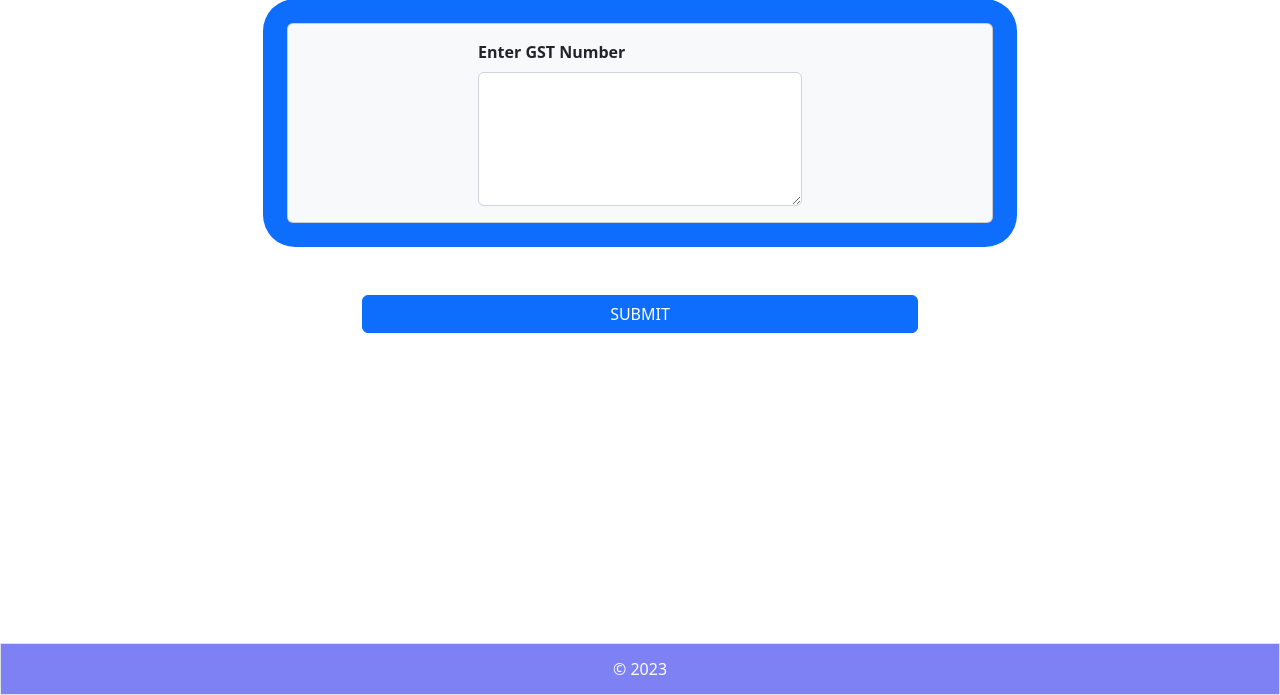
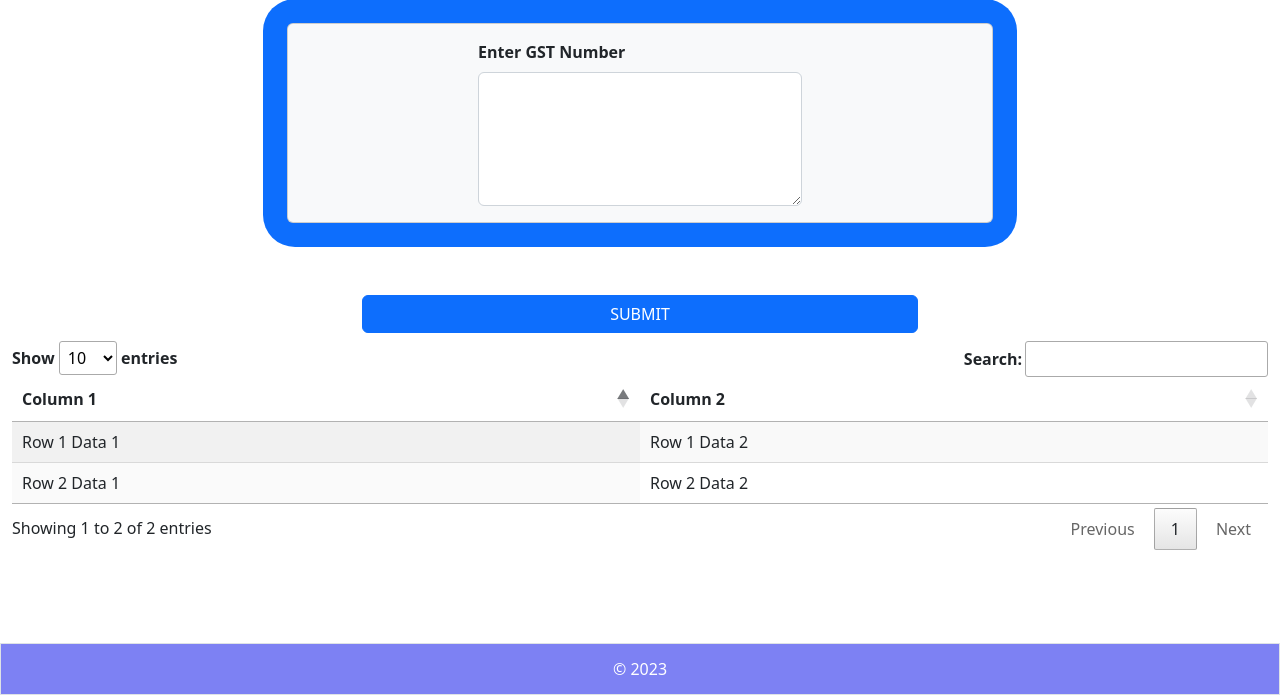
Before and after one commit to Pumpkin-cod/efficient_apps, a Django app: page /gst/gst_number_check in a window 1280 px wide. Shown: the part 105-800 px from the top of the page. Run offline with Django 4.2, Linux system fonts and the light colour scheme; some libraries are stand-ins or nearby versions.

Commit message:
created the dataTable, Creating-> integration of the response with the data table

```diff
--- a/gst/views.py
+++ b/gst/views.py
@@ -15,7 +15,6 @@ def gst_number_check(request):
             if number:
                 gst_list = string_to_list_converter(number)
                 finalchk = process_gst_list(gst_list)
-                print(finalchk,"\n\n\n\n\n")
                 return JsonResponse({"success": json.loads(finalchk)}, safe = False, status=200)
             else:
                 return JsonResponse({"error": "GST number missing"},status=400)
--- a/templates/base.html
+++ b/templates/base.html
@@ -34,6 +34,7 @@
     <meta name="viewport" content="width=device-width, initial-scale=1.0">
     <link href="https://cdn.jsdelivr.net/npm/bootstrap@5.2.3/dist/css/bootstrap.min.css" rel="stylesheet" integrity="sha384-rbsA2VBKQhggwzxH7pPCaAqO46MgnOM80zW1RWuH61DGLwZJEdK2Kadq2F9CUG65" crossorigin="anonymous">
     <script src="https://ajax.googleapis.com/ajax/libs/jquery/3.6.4/jquery.min.js"></script>
+    <link rel="stylesheet" href="https://cdn.datatables.net/1.13.4/css/jquery.dataTables.css" />
     <title>{% block title %} {% endblock title %}</title>
     <!-- GSTR -->
     {% block css %}
@@ -48,6 +49,7 @@
     {% endblock content %}
     <script src="https://cdn.jsdelivr.net/npm/bootstrap@5.2.3/dist/js/bootstrap.bundle.min.js" integrity="sha384-kenU1KFdBIe4zVF0s0G1M5b4hcpxyD9F7jL+jjXkk+Q2h455rYXK/7HAuoJl+0I4" crossorigin="anonymous"></script>
     <script src="https://cdn.jsdelivr.net/npm/sweetalert2@11"></script>
+    <script src="https://cdn.datatables.net/1.13.4/js/jquery.dataTables.js"></script>
     {% block script %}
     {% endblock script %}
 </body>
--- a/templates/gst/check_number.html
+++ b/templates/gst/check_number.html
@@ -69,6 +69,26 @@
        <a href="{% url 'core:download_file' summary_file_path %}"><button type="button" class="btn col-12 sample-btn">Download summary file</button></a>
     </div>
     {% endif %}
+    <!-- Data Table -->
+    <table id="myTable" class="display">
+        <thead>
+            <tr>
+                <th>Column 1</th>
+                <th>Column 2</th>
+            </tr>
+        </thead>
+        <tbody>
+            <tr>
+                <td>Row 1 Data 1</td>
+                <td>Row 1 Data 2</td>
+            </tr>
+            <tr>
+                <td>Row 2 Data 1</td>
+                <td>Row 2 Data 2</td>
+            </tr>
+        </tbody>
+    </table>
+    <!-- End Data Table -->
 </div>
 <div class="item border footer">
     &copy; 2023
@@ -104,4 +124,9 @@
             })
         }
     </script>
+    <script>
+        $(document).ready( function () {
+            $('#myTable').DataTable();
+        });
+    </script>
 {% endblock script %}
```
